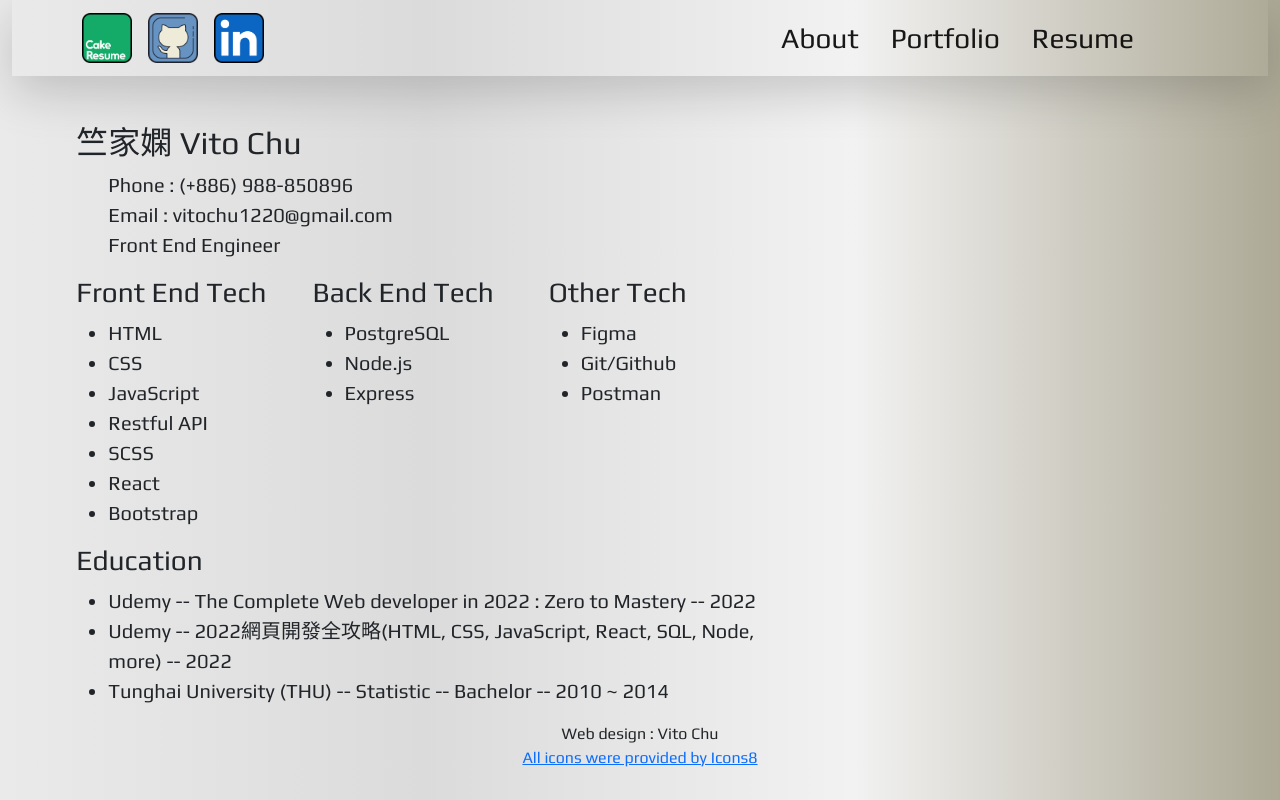
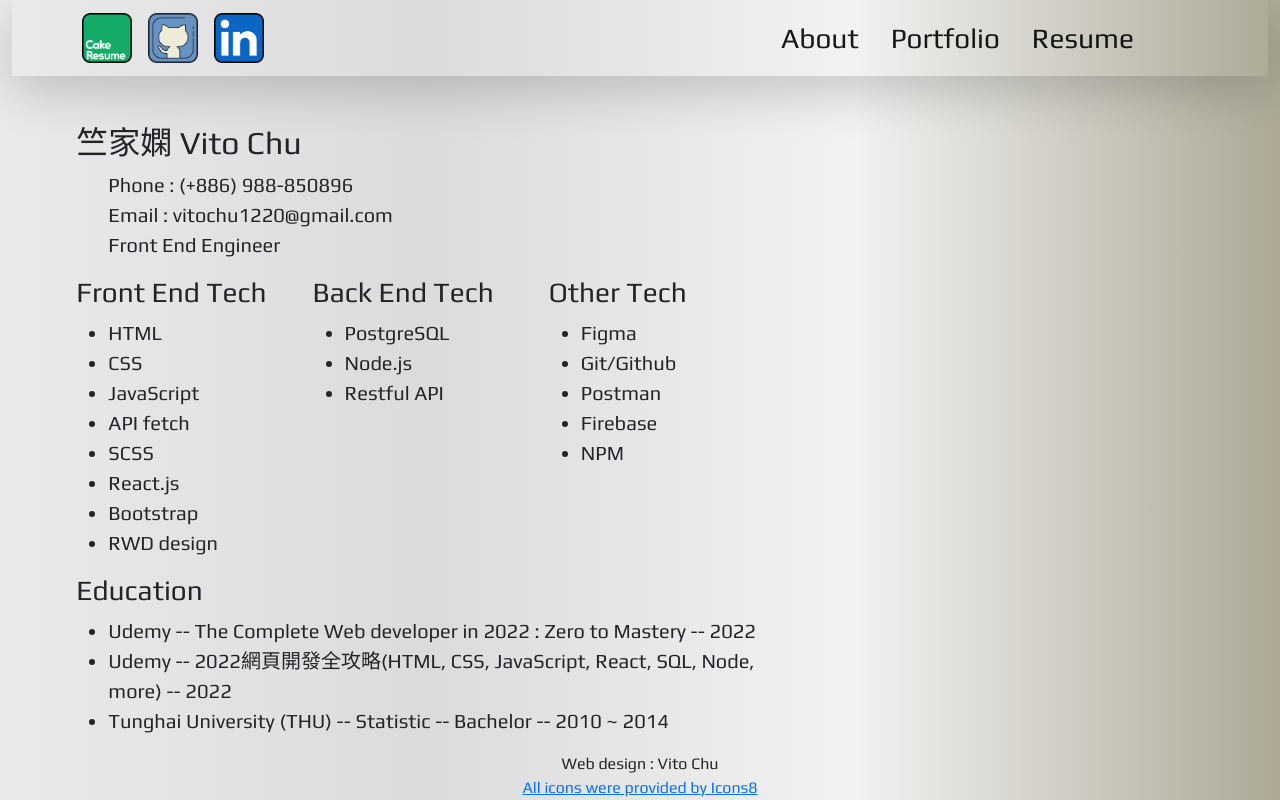
Before and after one commit to VitoChuChu/VitoPortfolio, a React (Create React App) app: page /VitoPortfolio/Resume in a window 1280 px wide. Built offline with nearby package versions, Linux system fonts and the light colour scheme.

Commit message:
Project updated

```diff
--- a/src/pages/Projects/Projects.js
+++ b/src/pages/Projects/Projects.js
@@ -15,6 +15,8 @@ const Projects = () => {
     "SCSS",
     "Figma",
     "Github",
+    "Firebase firestore",
+    "Firebase authentication",
     "TMDb (data resource)",
   ];
   const SmartBrainTool = [
--- a/src/pages/Resume/Resume.js
+++ b/src/pages/Resume/Resume.js
@@ -21,10 +21,11 @@ const Resume = () => {
                   <li>HTML</li>
                   <li>CSS</li>
                   <li>JavaScript</li>
-                  <li>Restful API</li>
+                  <li>API fetch</li>
                   <li>SCSS</li>
-                  <li>React</li>
+                  <li>React.js</li>
                   <li>Bootstrap</li>
+                  <li>RWD design</li>
                 </ul>
               </div>
               <div className="BET col-lg-4 col-md-4 col-12">
@@ -32,7 +33,7 @@ const Resume = () => {
                 <ul>
                   <li>PostgreSQL</li>
                   <li>Node.js</li>
-                  <li>Express</li>
+                  <li>Restful API</li>
                 </ul>
               </div>
               <div className="other col-lg-4 col-md-4 col-12">
@@ -41,6 +42,8 @@ const Resume = () => {
                   <li>Figma</li>
                   <li>Git/Github</li>
                   <li>Postman</li>
+                  <li>Firebase</li>
+                  <li>NPM</li>
                 </ul>
               </div>
             </div>
```
